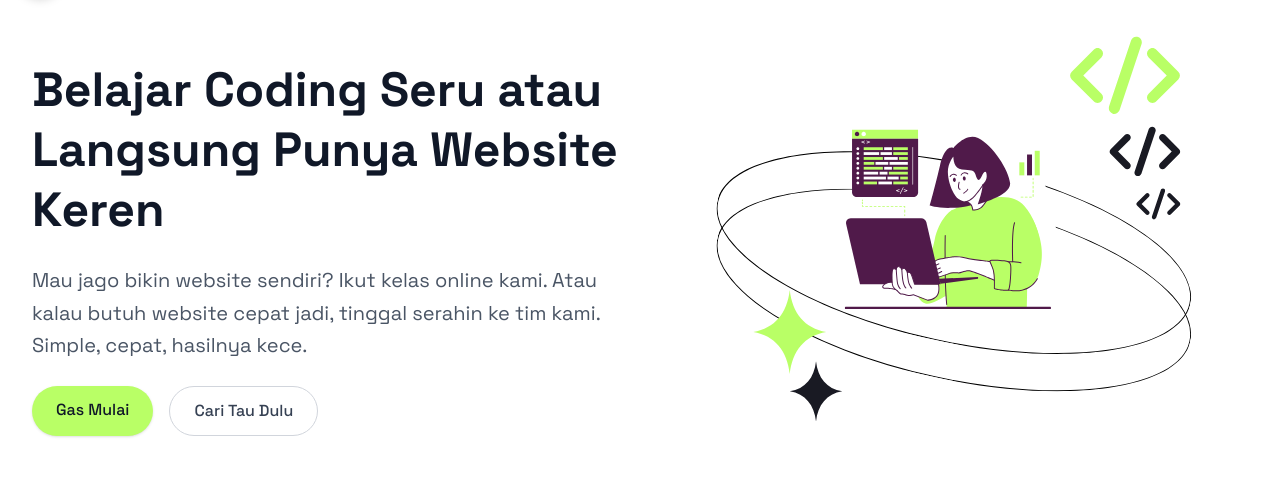
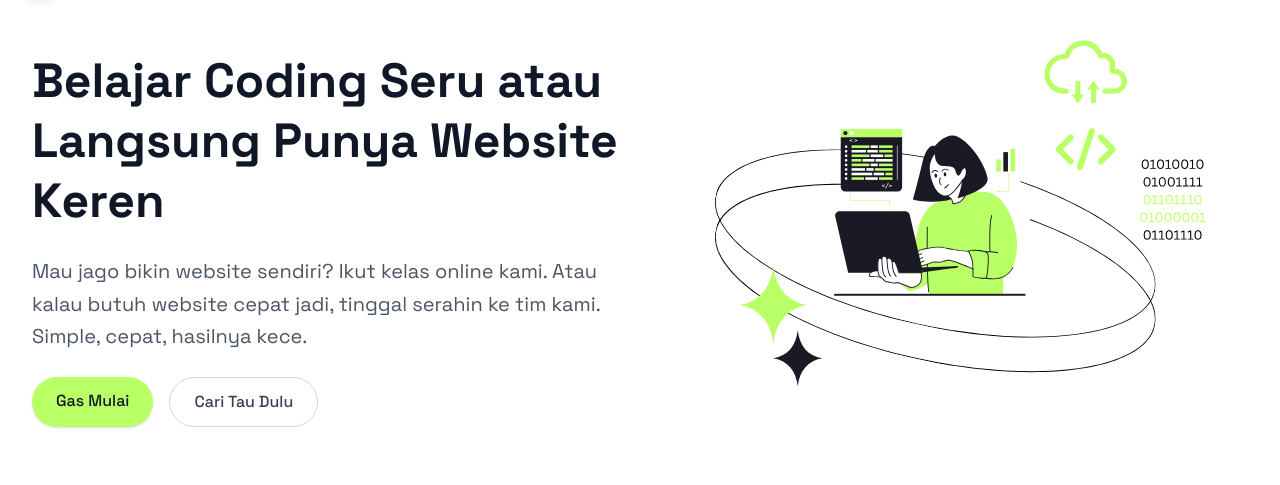
Before and after one commit to nan022/kritme.id, a website: page src/index.html in a window 1280 px wide. Shown: the part 61-546 px from the top of the page. Drawn offline with nearby package versions, Linux system fonts and the light colour scheme.

Commit message:
portofolio update

```diff
--- a/src/index.html
+++ b/src/index.html
@@ -68,7 +68,7 @@
                     </div>
                     <!-- Image -->
                     <div class="flex-1">
-                        <img src="./assets/image/Illustration2.svg" alt="Hero Illustration" class="w-full max-w-md mx-auto lg:max-w-lg animate-float">
+                        <img src="./assets/image/Illustration.svg" alt="Hero Illustration" class="w-full max-w-md mx-auto lg:max-w-lg animate-float">
                     </div>
                 </div>
             </div>
```
Also changed, not shown: src/assets/image/Illustration.svg (added), src/assets/image/Illustration2.svg (deleted).
